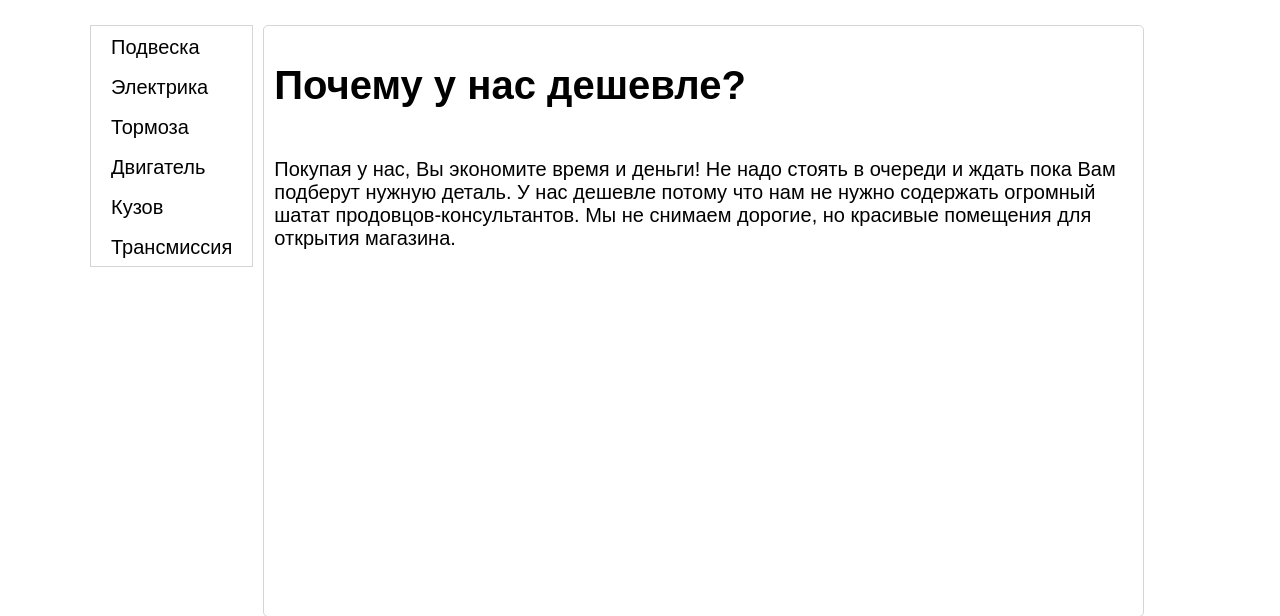
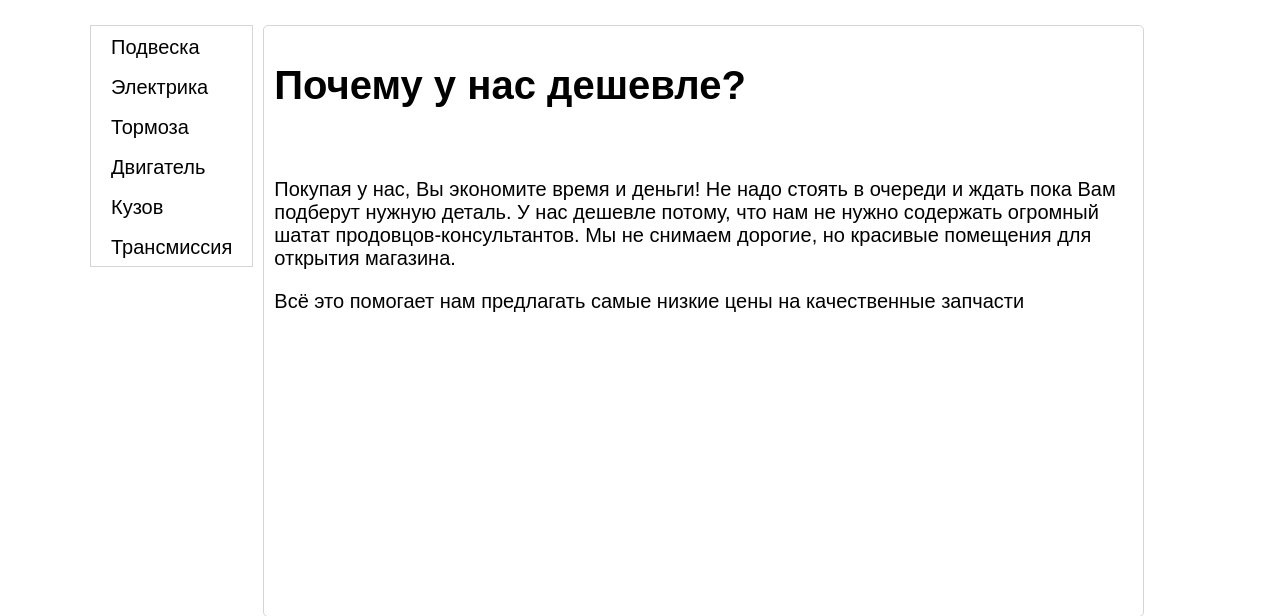
Before and after one commit to maxs2x/flask_shop, a Flask app: page /why in a window 1280 px wide. Shown: the part 106-722 px from the top of the page. Run offline with Flask 2, Linux system fonts and the light colour scheme; some libraries are stand-ins or nearby versions.

Commit message:
Мелкие правки текста
Signed-off-by: maxs2x <xmaxs2x@gmail.com>

```diff
--- a/templates/about.html
+++ b/templates/about.html
@@ -15,7 +15,7 @@ active
         <h1>Мы открылись!</h1>
         <br>
         <p>Первый дискаунт магазин по автозапчастям в Кирове! Приобретайте качественные запчасти на свой авто по разумным ценам. </p>
-        <p>Мы представляем новый формат магазинов. У нас нет арми продовцов-консультантов и менеджеров, нет красивых и дорогостоящих магазинов. Мы предполагаем, что Вы сами знайте, какая деталь Вам нужна и можете самостоятельно выбрать её на сайте. Благодаря этому мы можем предоставить качественные детали по самым низким ценам!</p>
+        <p>Мы представляем новый формат магазинов. У нас нет арми продовцов-консультантов и менеджеров, нет красивых и дорогостоящих торговых точек. Мы предполагаем, что Вы сами знайте, какая деталь Вам нужна и можете самостоятельно выбрать её на сайте. Благодаря этому мы можем предоставить качественные детали по самым низким ценам!</p>
         <br>
         <p>
             Как купить запчасти в нашем магазине?
@@ -28,7 +28,7 @@ active
                 В корзине нажать на кнопку "Оформить заказ"
             </li>
             <li>
-                В открывшейся вкладке оплатитьзаказ
+                В открывшейся вкладке оплатить заказ
             </li>
             <li>
                 Сохранить полученный код (если Вы еще не зарегистрированы) и ехать в <a href="/where" style="color:#e85a22">пункт выдачи </a>
--- a/templates/why.html
+++ b/templates/why.html
@@ -15,7 +15,12 @@ active
         <h1>Почему у нас дешевле?</h1>
         <br>
         <div class="row">
-            Покупая у наc, Вы экономите время и деньги! Не надо стоять в очереди и ждать пока Вам подберут нужную деталь. У нас дешевле потому что нам не нужно содержать огромный шатат продовцов-консультантов. Мы не снимаем дорогие, но красивые помещения для открытия магазина.
+            <p>
+                Покупая у наc, Вы экономите время и деньги! Не надо стоять в очереди и ждать пока Вам подберут нужную деталь. У нас дешевле потому, что нам не нужно содержать огромный шатат продовцов-консультантов. Мы не снимаем дорогие, но красивые помещения для открытия магазина.
+            </p>
+            <p>
+                Всё это помогает нам предлагать самые низкие цены на качественные запчасти
+            </p>
         </div>
         <br>
     </div>
```
